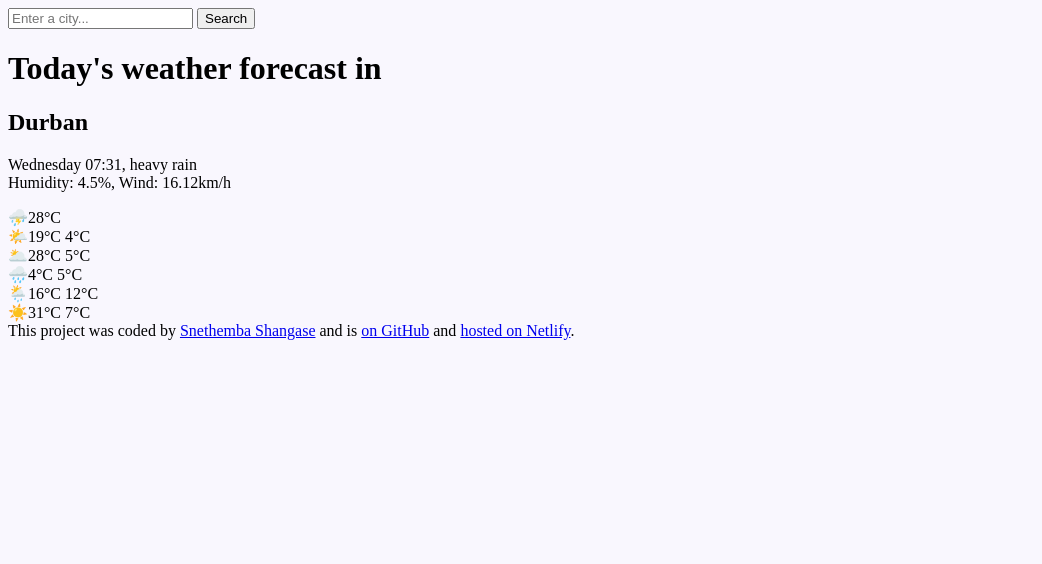
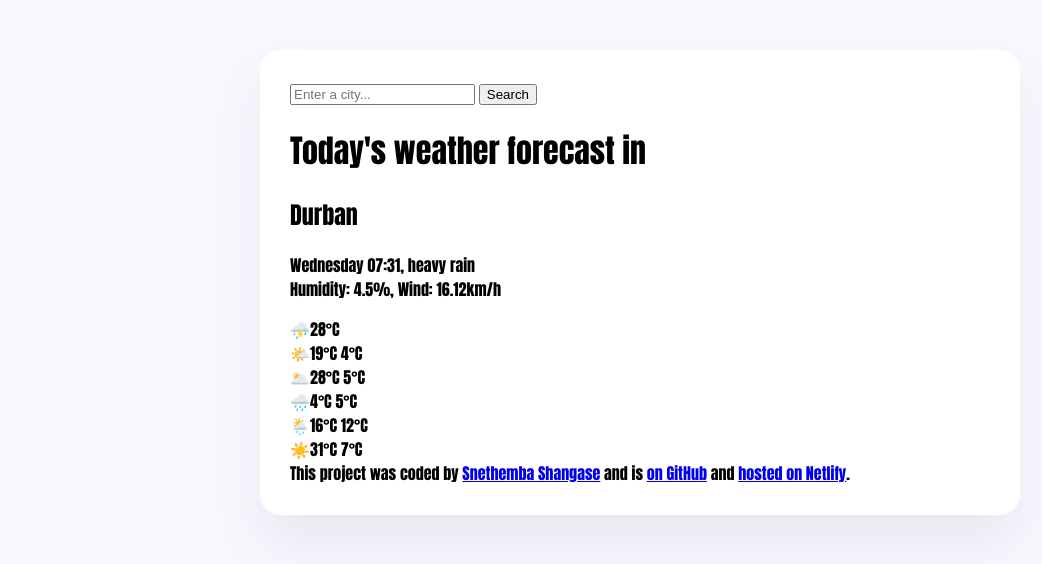
Before and after one commit to Vengefulcookie/My-first-weather-app-project, a plain HTML site: page index.html in a window 1280 px wide. Shown: the whole page, without its empty margins (0-1042 px from the left). Drawn offline with Linux system fonts and the light colour scheme.

Commit message:
Updated style.css (box-container)

```diff
--- a/src/style.css
+++ b/src/style.css
@@ -1,3 +1,13 @@
 body {
   background-color: #f9f7fe;
 }
+.box-container {
+  background: #ffffff;
+  border-radius: 20px;
+  box-shadow: rgba(65, 50, 100, 0.08) 0px 30px 50px 0px;
+  display: block;
+  font-family: Impact, Haettenschweiler, "Arial Narrow Bold", sans-serif;
+  margin: 50px auto;
+  max-width: 700px;
+  padding: 30px;
+}
```
